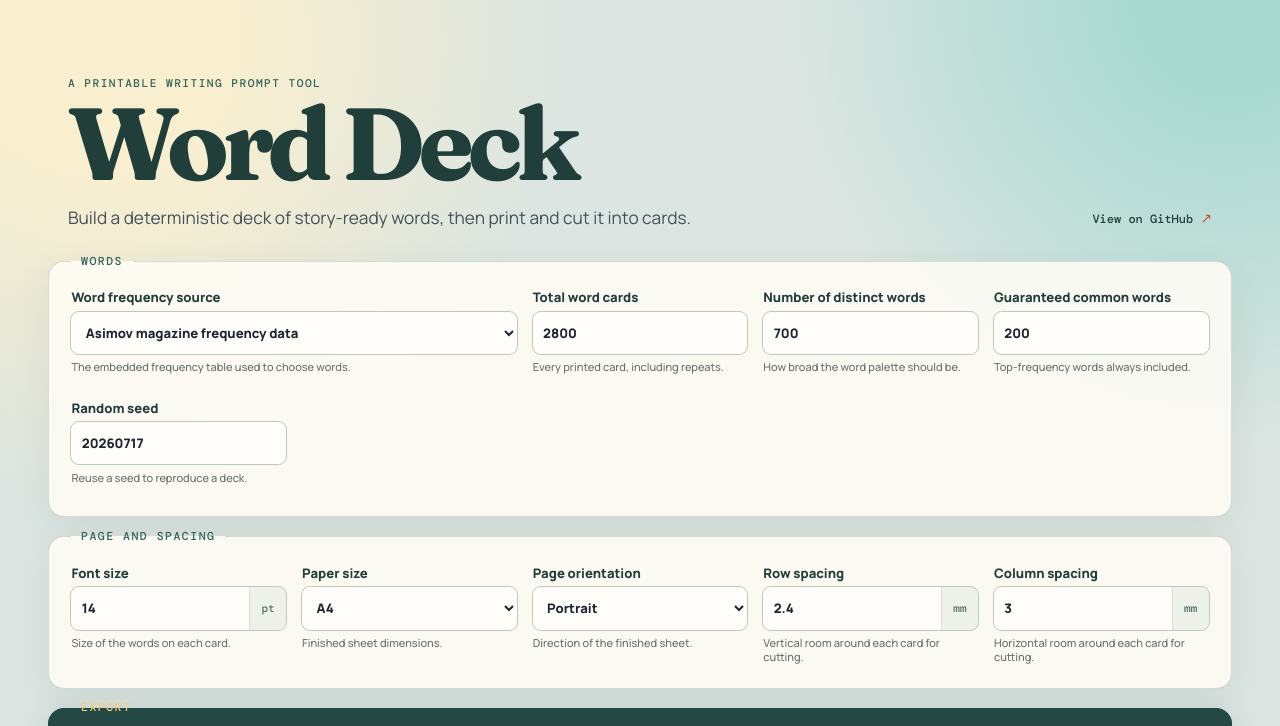
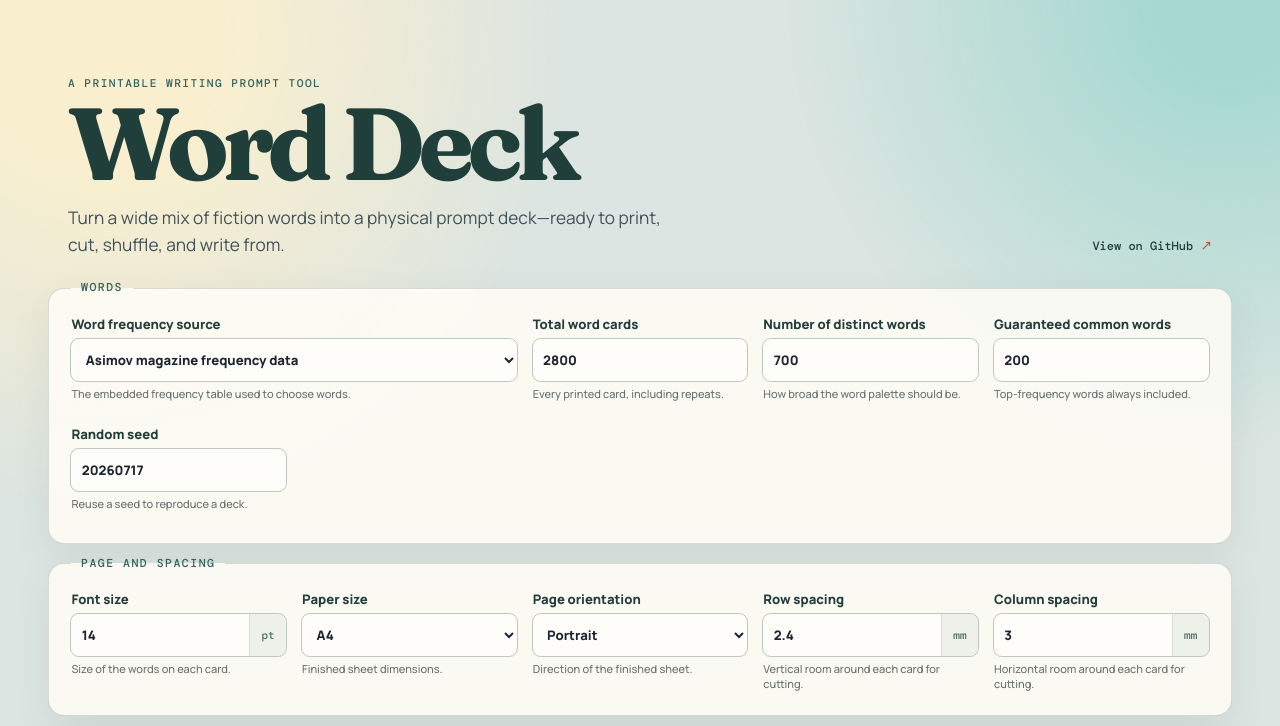
Before and after one commit to emosenkis/bag-of-words, a website built with Vite: page web/index.html in a window 1280 px wide. Shown: the top 726 px of the page. Built offline with nearby package versions, Linux system fonts and the light colour scheme.

Commit message:
Lead with story-building in app copy

```diff
--- a/web/index.html
+++ b/web/index.html
@@ -14,7 +14,7 @@
         <div class="masthead-copy">
           <div>
             <h1>Word Deck</h1>
-            <p>Build a deterministic deck of story-ready words, then print and cut it into cards.</p>
+            <p>Turn a wide mix of fiction words into a physical prompt deck—ready to print, cut, shuffle, and write from.</p>
           </div>
           <a class="repository-link" href="https://github.com/emosenkis/bag-of-words">View on GitHub <span aria-hidden="true">↗</span></a>
         </div>
```
Also changed, not shown: README.md.
